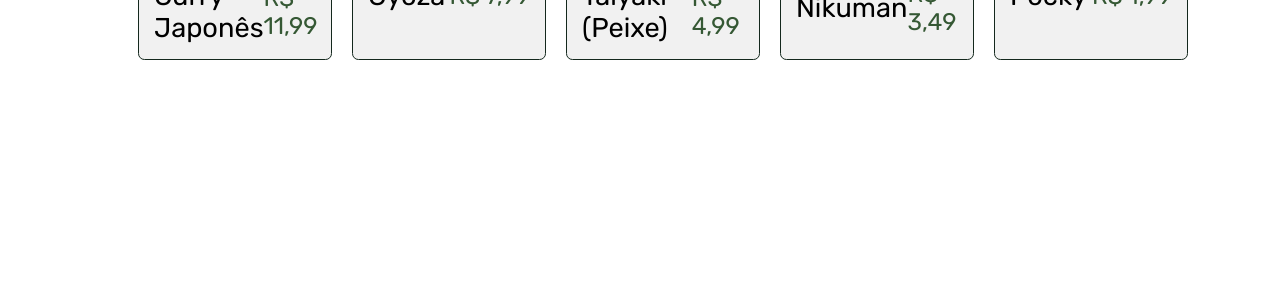
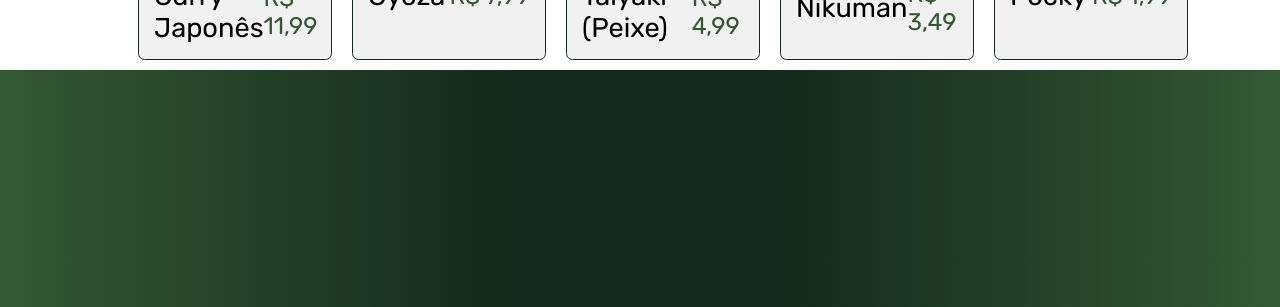
Before and after one commit to joao-erik2077/anime-bites, a React (Create React App) app: page / in a window 1280 px wide. Shown: the part 1522-1829 px from the top of the page. Before the commit the page ends 1592 px from the top, so only its background shows below. Built offline with nearby package versions, Linux system fonts and the light colour scheme; a web font is replaced by a local one.

Commit message:
basic footer

```diff
--- a/src/App.tsx
+++ b/src/App.tsx
@@ -1,11 +1,13 @@
 import Navbar from './components/navbar/Navbar';
 import Main from './pages/main/Main';
 import Products from './pages/products/Products';
+import Footer from './components/footer/Footer';
 
 export default function App() {
   return <>
     <Navbar />
     <Main />
     <Products />
+    <Footer />
   </>;
 }
--- /dev/null
+++ b/src/components/footer/Footbar.module.scss
@@ -0,0 +1,8 @@
+@import 'styles/variables';
+
+.footer {
+    width: 100%;
+    height: 30vh;
+    background: $dark_green;
+    background: linear-gradient(90deg, $light_green 0%, $dark_green 40%, $dark_green 60%, $light_green 100%);
+}
--- /dev/null
+++ b/src/components/footer/Footer.tsx
@@ -0,0 +1,9 @@
+import styles from './Footbar.module.scss';
+
+export default function Footer() {
+    return <>
+        <footer className={styles.footer}>
+
+        </footer>
+    </>;
+}
```
